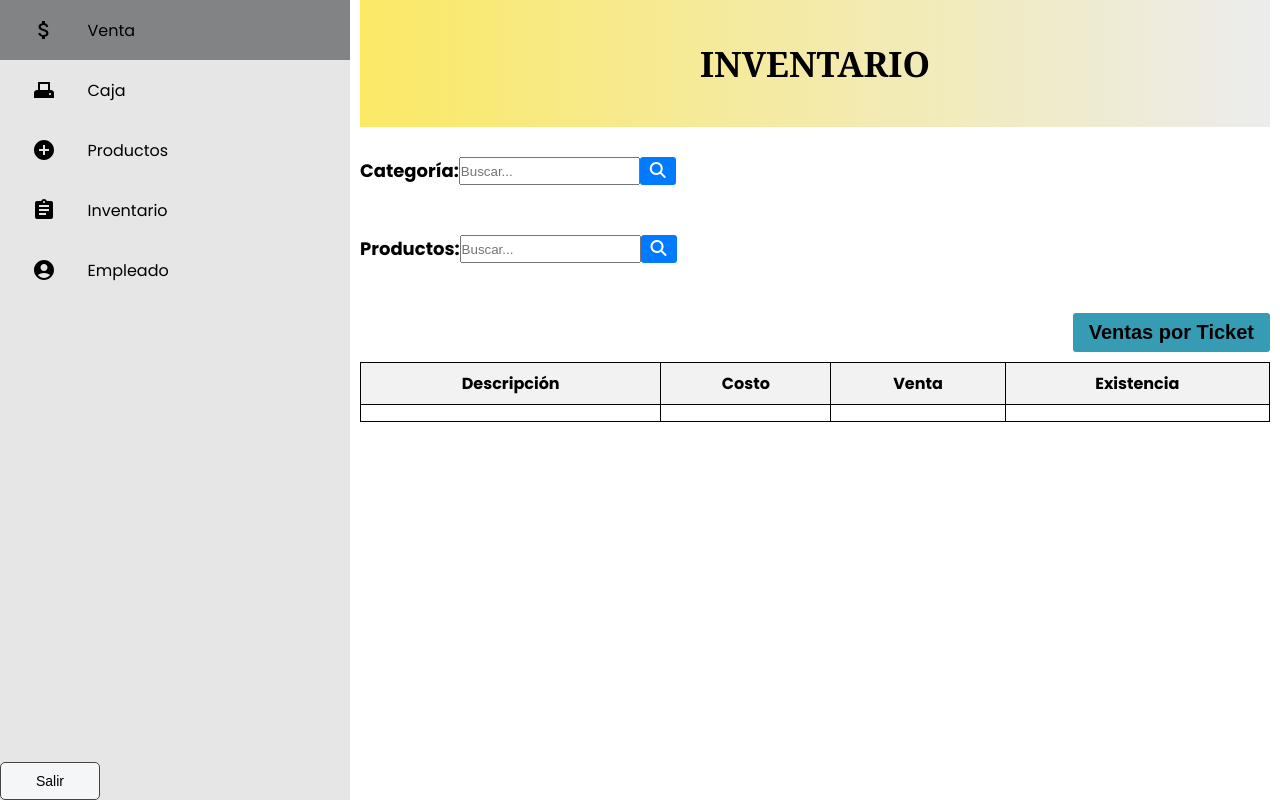
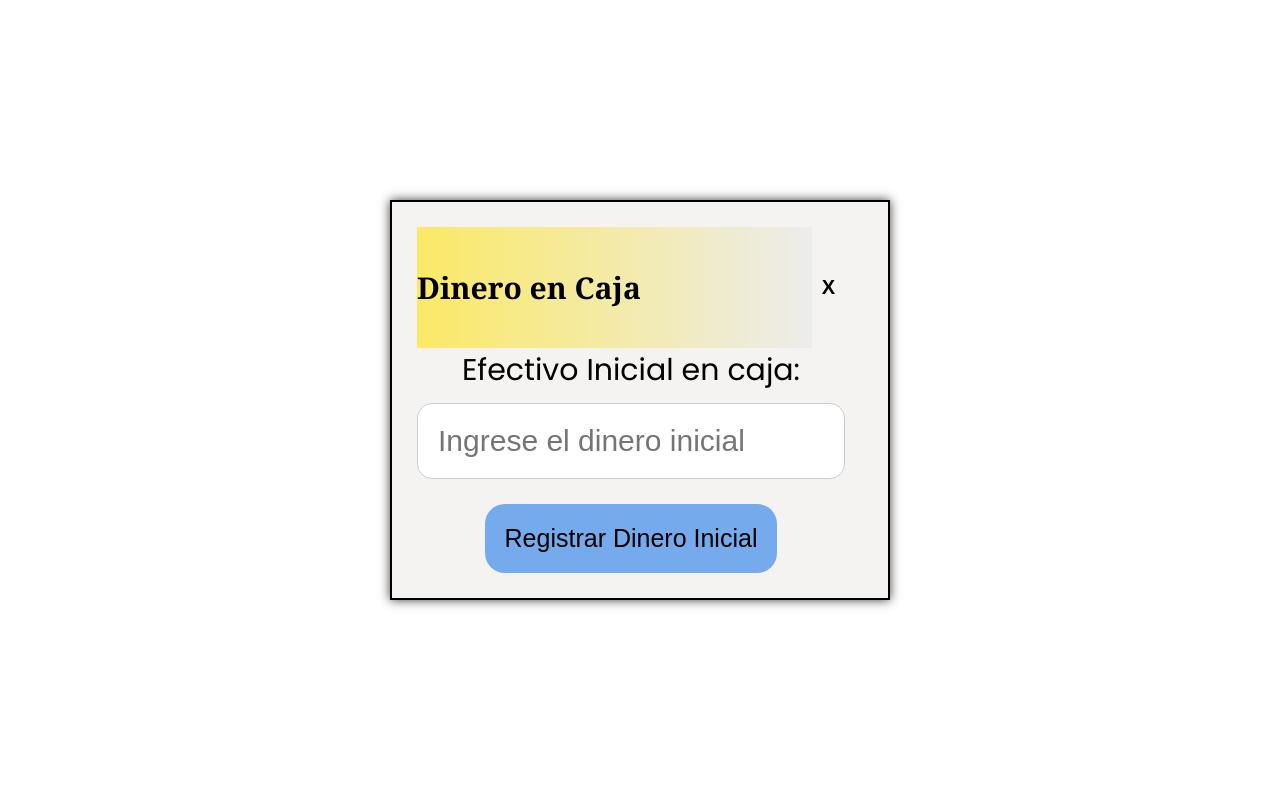
Before and after one commit to Nanbarrera/proyectoLogin, a React (Create React App) app: page / in a window 1280 px wide. Both pictures are taken after a click on the button "Acceder". Built offline with nearby package versions, Linux system fonts and the light colour scheme.

Commit message:
interfaz Caja

```diff
--- a/src/App.js
+++ b/src/App.js
@@ -4,6 +4,7 @@ import { BrowserRouter as Router, Route, Switch } from 'react-router-dom';
 import Sidebar from './componentes/venta/Sidebar';
 import './App.css';
 import inventario from './componentes/inventario/Inventario';
+import caja from './componentes/caja/Caja';
 
 function App() {
   return (
--- a/src/componentes/LoginForm/Logingform.jsx
+++ b/src/componentes/LoginForm/Logingform.jsx
@@ -4,6 +4,7 @@ import { FaUser, FaLock } from "react-icons/fa";
 import Sidebar from './../venta/Sidebar'
 import logo from './../Assets/logo.png';
 import Inventario from './../inventario/Inventario';
+import Caja from "../caja/Caja";
 
 const LoginForm = () => {
     const [username, setUsername] = useState("admin");
@@ -22,7 +23,7 @@ const LoginForm = () => {
     }
 
     return isLoggedIn ? (
-        <Inventario/>
+        <Caja/>
     ) : (
         <div className="wrapper">
             <h4 className="tituloTurno">Comenzar Nuevo Turno</h4>
--- /dev/null
+++ b/src/componentes/caja/Caja.js
@@ -0,0 +1,29 @@
+import React, { useState } from "react";
+import './caja.css';
+import { SidebarData } from './SidebarData';
+import CajaD from './cajaD';
+
+
+function Caja() {
+    const handleLogout = () => {
+        // Lógica para salir
+        window.location.pathname = "/login"; // Redirige al usuario al formulario de inicio de sesión
+    };
+
+    return (
+        <div className="principal">
+            <div className="container">
+
+
+                <div>
+                    <CajaD />
+                </div>
+
+
+
+            </div>
+        </div>
+    );
+}
+
+export default Caja;
--- /dev/null
+++ b/src/componentes/caja/SidebarData.js
@@ -0,0 +1,34 @@
+import React from "react";
+import AttachMoneyIcon from '@mui/icons-material/AttachMoney';
+import AdfScannerIcon from '@mui/icons-material/AdfScanner';
+import AddCircleIcon from '@mui/icons-material/AddCircle';
+import AssignmentIcon from '@mui/icons-material/Assignment';
+import AccountCircleIcon from '@mui/icons-material/AccountCircle';
+
+export const SidebarData = [
+    {
+        title: "Venta",
+        icon: <AttachMoneyIcon />,
+        link: "/venta"
+    },
+    {
+        title: "Caja",
+        icon: <AdfScannerIcon />,
+        link: "/caja"
+    },
+    {
+        title: "Productos",
+        icon: <AddCircleIcon />,
+        link: "/producto"
+    },
+    {
+        title: "Inventario",
+        icon: <AssignmentIcon />,
+        link: "/inventario"
+    },
+    {
+        title: "Empleado",
+        icon: <AccountCircleIcon />,
+        link: "/empleado"
+    }
+]
--- /dev/null
+++ b/src/componentes/caja/caja.css
@@ -0,0 +1,78 @@
+.container {
+  background-color: #f5f2f2;
+  padding: 25px;
+
+  box-shadow: 0 0 10px rgb(63, 63, 63);
+  width: 500px; /* Incrementado el ancho a 500px */
+  min-height: 400px; /* Incrementada la altura mínima a 400px */
+  text-align: center;
+  border: 2px solid #000;
+}
+
+.title-container {
+  position: relative;
+  display: flex;
+  justify-content: space-between;
+  align-items: center;
+}
+
+.header {
+  margin: 0;
+  text-align: left;
+  flex-grow: 1;
+  font-size: 30px; /* Tamaño de fuente más grande para el encabezado */
+}
+
+.close-btn {
+  background: none;
+  border: none;
+  font-size: 20px; /* Tamaño de fuente más grande para el botón de cierre */
+  font-weight: bold;
+  cursor: pointer;
+  color: #000;
+}
+
+.close-btn:hover {
+  color: #ff0000;
+}
+
+.divider {
+  border: none;
+  border-top: 5px solid #000;
+  width: 100%;
+  margin: 25px 0;
+}
+
+.form-group {
+  margin-bottom: 25px;
+}
+
+.form-group label {
+  display: block;
+  margin-bottom: 10px;
+  color: #000000;
+  font-size: 30px; /* Tamaño de fuente más grande para las etiquetas */
+}
+
+.form-group input {
+  width: 100%;
+  padding: 20px;
+  box-sizing: border-box;
+  border: 1px solid #ccc;
+  border-radius: 15px; /* Esquinas más redondeadas */
+  font-size: 30px; /* Tamaño de fuente más grande para la entrada */
+}
+
+.btn {
+  padding: 20px 20px;
+  color: rgb(0, 0, 0);
+  background-color: #75aaec;
+  border: none;
+  border-radius: 20px; /* Esquinas más redondeadas */
+  cursor: pointer;
+  font-size: 25px; /* Tamaño de fuente más grande para el botón */
+}
+
+.btn:hover {
+  background-color: #2980b9;
+}
--- /dev/null
+++ b/src/componentes/caja/cajaD.js
@@ -0,0 +1,48 @@
+import React, { useState } from 'react';
+import './caja.css';
+
+function CajaD() {
+    const [dineroInicial, setDineroInicial] = useState('');
+
+    const handleChange = (e) => {
+        const value = e.target.value;
+        const numericValue = value.replace(/[^0-9.]/g, '');
+        setDineroInicial(numericValue ? `$${numericValue}` : '');
+    };
+
+    const registrarDinero = () => {
+        if (dineroInicial) {
+            alert(`Dinero inicial en caja registrado: ${dineroInicial}`);
+        } else {
+            alert('Por favor ingrese el dinero inicial en caja.');
+        }
+    };
+
+    const cerrarVentana = () => {
+        alert('Ventana cerrada');
+    };
+
+    return (
+        <div className="containerC">
+            <div className="title-container">
+                <h2 className="header">Dinero en Caja</h2>
+                <button className="close-btn" onClick={cerrarVentana}>X</button>
+            </div>
+            <div className="form-group">
+                <label htmlFor="dineroInicial">Efectivo Inicial en caja:</label>
+                <input
+                    type="text"
+                    id="dineroInicial"
+                    value={dineroInicial}
+                    onChange={handleChange}
+                    placeholder="Ingrese el dinero inicial"
+                />
+            </div>
+            <button className="btn" onClick={registrarDinero}>
+                Registrar Dinero Inicial
+            </button>
+        </div>
+    );
+}
+
+export default CajaD;
```
Also changed, not shown: src/componentes/inventario/Inventario.js (line endings or trailing spaces), 1 other file (tests, documents, lock files or other folders).
